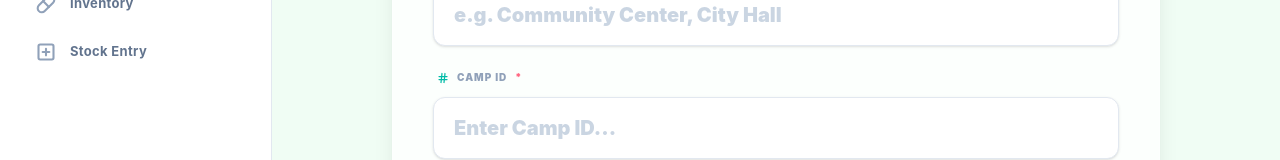
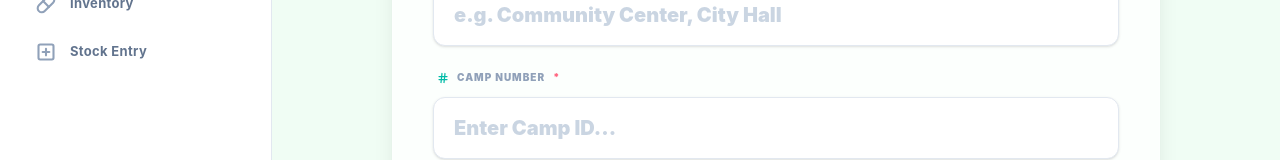
Before and after one commit to pavithraphilo-ops/practice-medical-camp, a React (Vite) app in the folder frontend/: page /camp-registration in a window 1280 px wide. Shown: the part 313-473 px from the top of the page. Built offline with nearby package versions, Linux system fonts and the light colour scheme.

Commit message:
Changed Camp ID to Camp Number

```diff
--- a/frontend/src/pages/CampRegistration.jsx
+++ b/frontend/src/pages/CampRegistration.jsx
@@ -145,7 +145,7 @@ const CampRegistration = () => {
           <div className="space-y-3">
             <label className="flex items-center gap-2 text-[10px] font-black text-slate-400 uppercase tracking-widest ml-1">
               <Hash size={12} className="text-teal-500" strokeWidth={2.5} />
-              Camp ID
+              Camp Number
               <span className="text-rose-400">*</span>
             </label>
             <input
```
